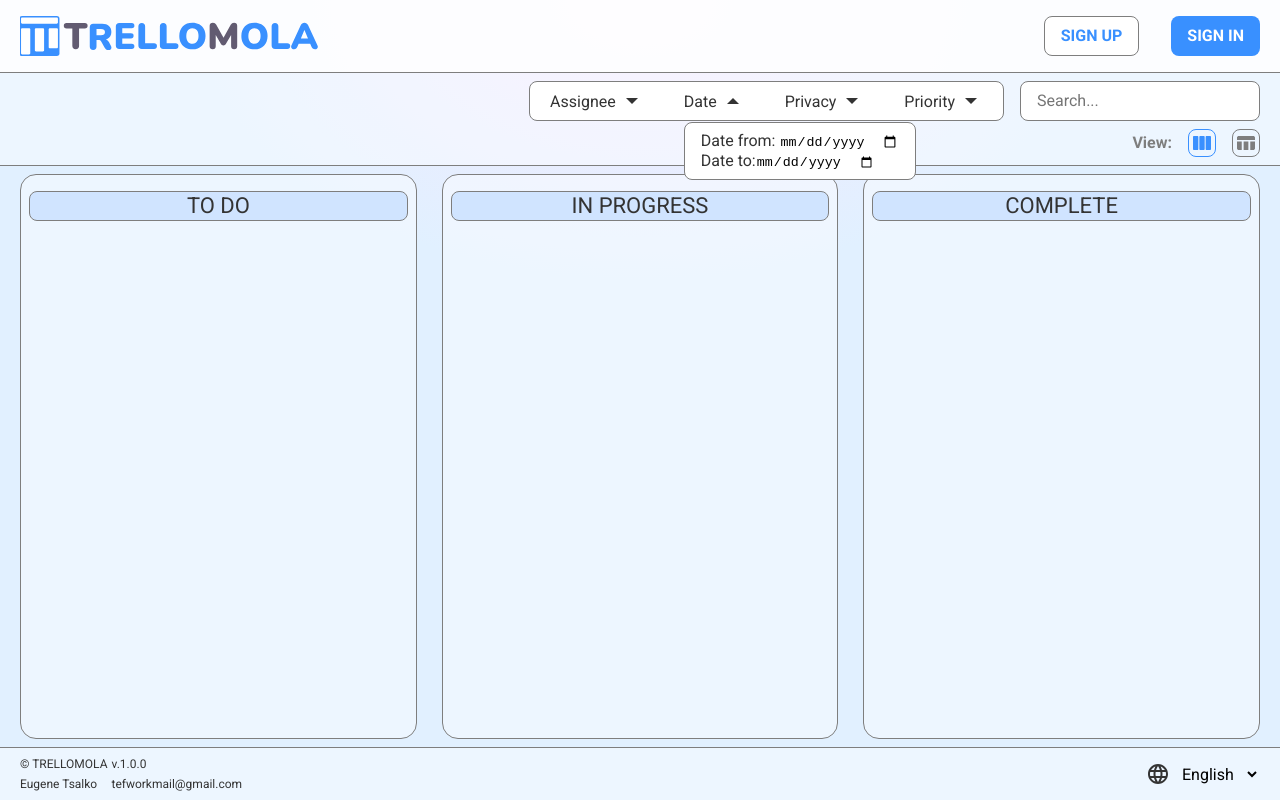
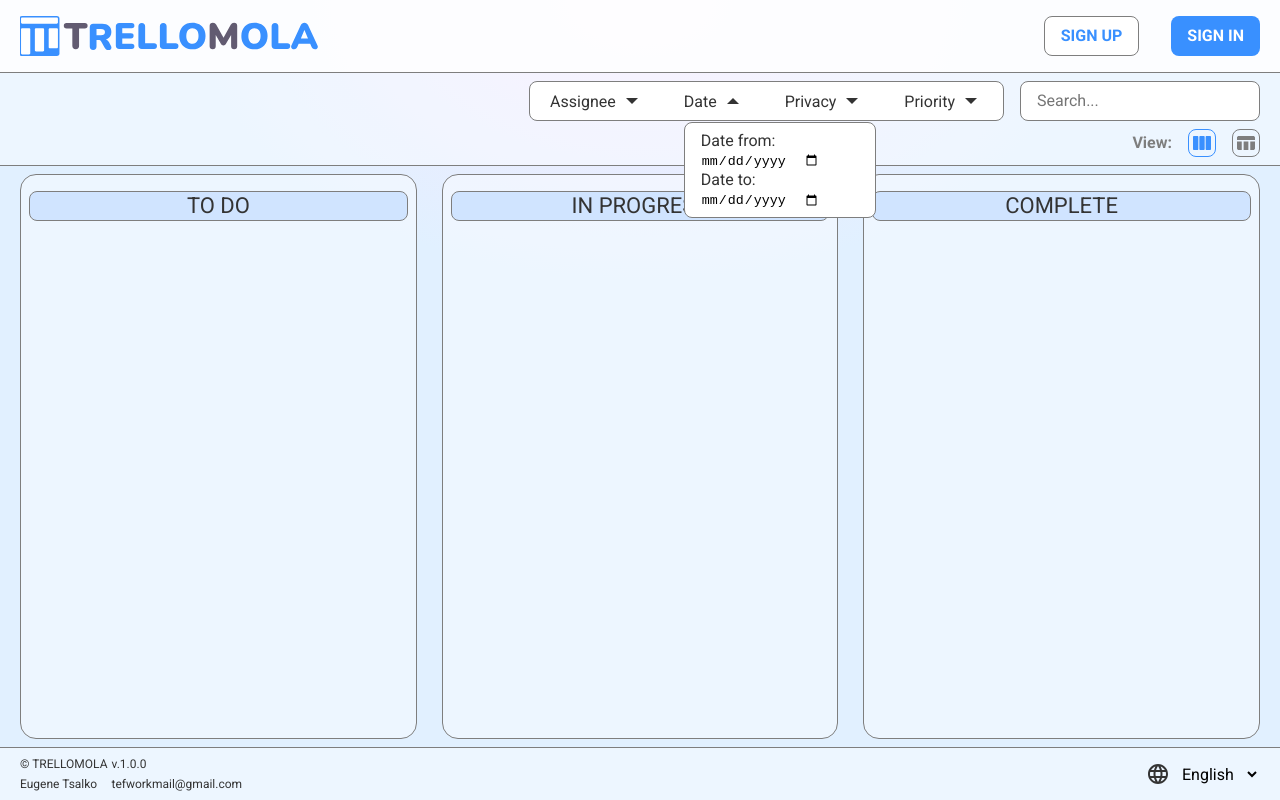
Before and after one commit to EugeneTsalko/datamola2023, a website: page UI/index.html in a window 1280 px wide. Both pictures are taken after a click on the element "Date". Drawn offline with Linux system fonts and the light colour scheme; no server answers.

Commit message:
fix: styles for filter dropdown

```diff
--- a/UI/styles/components/filter-bar.css
+++ b/UI/styles/components/filter-bar.css
@@ -55,10 +55,12 @@
 .checkbox-dropdown-list {
   display: none;
   width: max-content;
+  max-width: 12rem;
+  max-height: 50vh;
+  overflow: auto;
   border: var(--border-main);
   position: absolute;
   top: 2rem;
-  /* left: -0.875rem; */
   z-index: 2;
   background-color: var(--white);
   border-radius: var(--border-radius-s);
```
